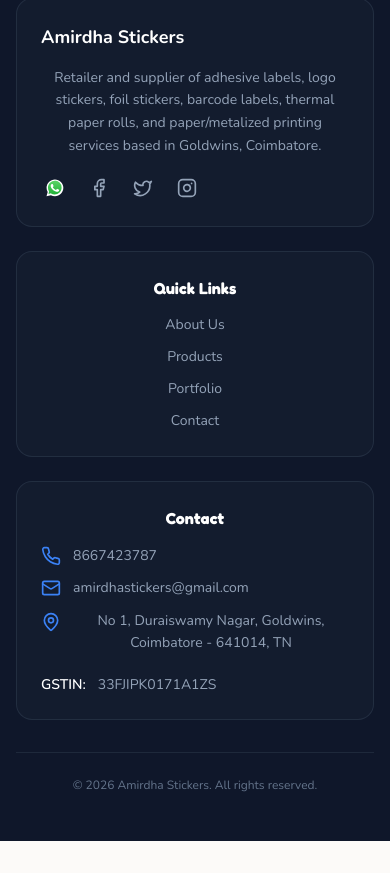
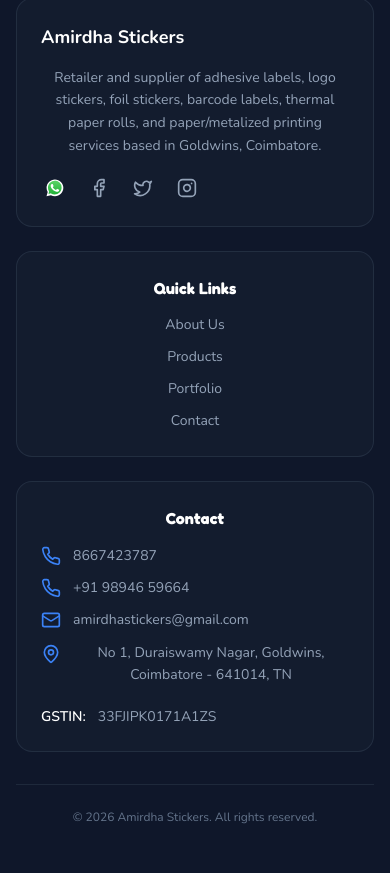
Before and after one commit to amirdha-01/amirdhastickers, a React (Vite) app: page /about in a window 390 px wide. Shown: the part 2804-3677 px from the top of the page. Before the commit the page ends 3645 px from the top, so only its background shows below. Built offline with nearby package versions, Linux system fonts and the light colour scheme; the HTML template or start-up script is replaced by a standard one.

Commit message:
Add second phone number to footer contact section

```diff
--- a/src/components/layout/Footer.tsx
+++ b/src/components/layout/Footer.tsx
@@ -158,6 +158,14 @@ const Footer = () => {
                 whileHover={{ x: 5 }}
                 transition={{ type: "spring", stiffness: 300 }}
               >
+                <Phone className="w-5 h-5 text-blue-500 flex-shrink-0 transition-transform duration-300 group-hover:rotate-12" />
+                <span>+91 98946 59664</span>
+              </motion.li>
+              <motion.li
+                className="flex items-center gap-3 text-slate-400 transition-colors duration-300 hover:text-white text-sm group"
+                whileHover={{ x: 5 }}
+                transition={{ type: "spring", stiffness: 300 }}
+              >
                 <Mail className="w-5 h-5 text-blue-500 flex-shrink-0 transition-transform duration-300 group-hover:rotate-12" />
                 <span className="break-all">amirdhastickers@gmail.com</span>
               </motion.li>
```
